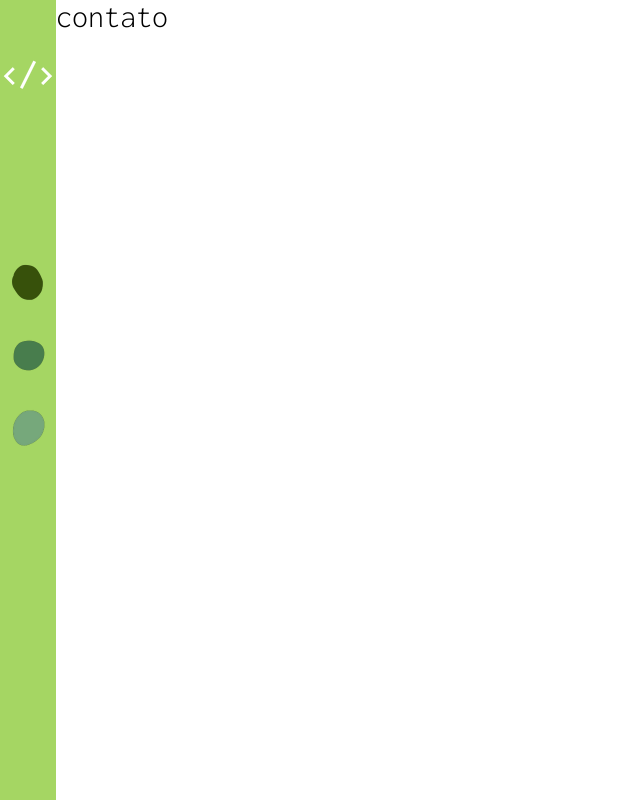
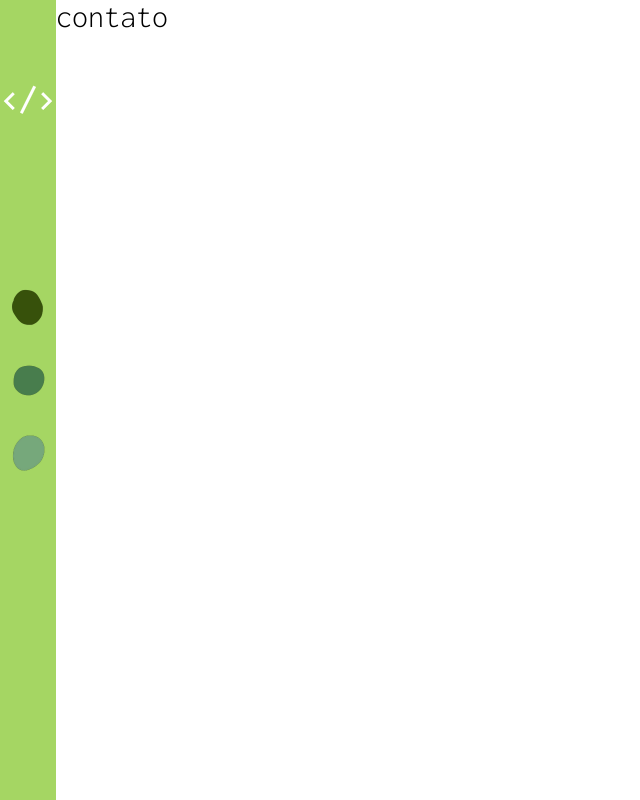
Before and after one commit to belqr/portfolio, a React (Create React App) app: page /contact in a window 1280 px wide. Shown: the whole page, without its empty margins (0-640 px from the left). Built offline with nearby package versions, Linux system fonts and the light colour scheme.

Commit message:
feat: created @media and state

```diff
--- a/src/pages/components/navbar/nav.jsx
+++ b/src/pages/components/navbar/nav.jsx
@@ -5,11 +5,22 @@ import iconHome from '../../../assets/images/icon-home.png';
 import Dot01 from '../../../assets/images/dot-green1.png';
 import Dot02 from '../../../assets/images/dot-green2.png';
 import Dot03 from '../../../assets/images/dot-green3.png'
+import { useState } from 'react';
 
 function Nav() {
+   const [menuOpen, setMenuOpen] = useState(false);
+
    return(
-      <Container>
-         <img src={Menu} alt='Menu' className='menu-mobile'/>
+      <Container $isMenuOpen={menuOpen}>
+         <div className='box-menu-mobile'>
+            <img src={Menu} alt='Menu' className='menu-mobile' onClick={() => setMenuOpen(!menuOpen)} />
+         </div>
+         <div className='link-mobile'>
+            <Link to='/'> Home </Link>
+            <Link to='/about'> Sobre mim </Link>
+            <Link to='/social'> Social </Link>
+            <Link to='/contact'> Contato </Link>
+         </div>
          <Link to='/'> <img src={iconHome} alt='Home' className='icon-home'/> </Link>
          <div>
             <Link to='/about'> <img src={Dot01} alt='Home' /> </Link>
@@ -19,4 +30,4 @@ function Nav() {
    </Container>
    )
 }
-export default Nav
+export default Nav;
--- a/src/pages/components/navbar/style.js
+++ b/src/pages/components/navbar/style.js
@@ -10,10 +10,19 @@ export const Container = styled.div`
    align-items: center;
    position: sticky;
    top: 0;
+   z-index: 999999;
+
+   .box-menu-mobile {
+      display: none;
+   }
 
    .menu-mobile {
-      width: 50px;
-      margin: 10px 0;
+      width: 30px;
+      margin: 10px;
+      display: none;
+   }
+
+   .link-mobile {
       display: none;
    }
 
@@ -21,8 +30,8 @@ export const Container = styled.div`
       text-decoration: none;
 
       .icon-home {
+         margin-top: 75px;
          width: 50px;
-         margin-top: 50px;
       }
    }
 
@@ -45,16 +54,51 @@ export const Container = styled.div`
 
    }
 
-   @media (max-width: 375px) {
-      background-color: #fff;
-      max-width: 0;
+   @media (max-width: 425px) {
+      max-width: 100%;
+      height: auto;
+      background-color: #A5D663;
+      flex-direction: column;
+      align-items: flex-start;
+      position: absolute;
+
+      .box-menu-mobile {
+         width: 100%;
+         display: inline-block;
+      }
+
+      .link-mobile {
+         width: 100%;
+         display: ${props => props.$isMenuOpen ? 'flex' : 'none'};
+         flex-direction: column;
+         gap: 15px;
+         padding-bottom: 35px;
+         transition: 0.3s ease-in;
+
+         a {
+            :hover {
+               font-weight: 700;
+               color: #fff;
+            }
+         }
+      }
 
       .menu-mobile {
          display: inline-block;
-         margin-left: 75px;
+         margin-left: 10px;
+         cursor: pointer;
+      }
+
+      >a {
+
+         .icon-home {
+            display: none;
+         }
       }
 
       >div {
+         margin-top: 0;
+         height: auto;
          display: none;
       }
    }
```
